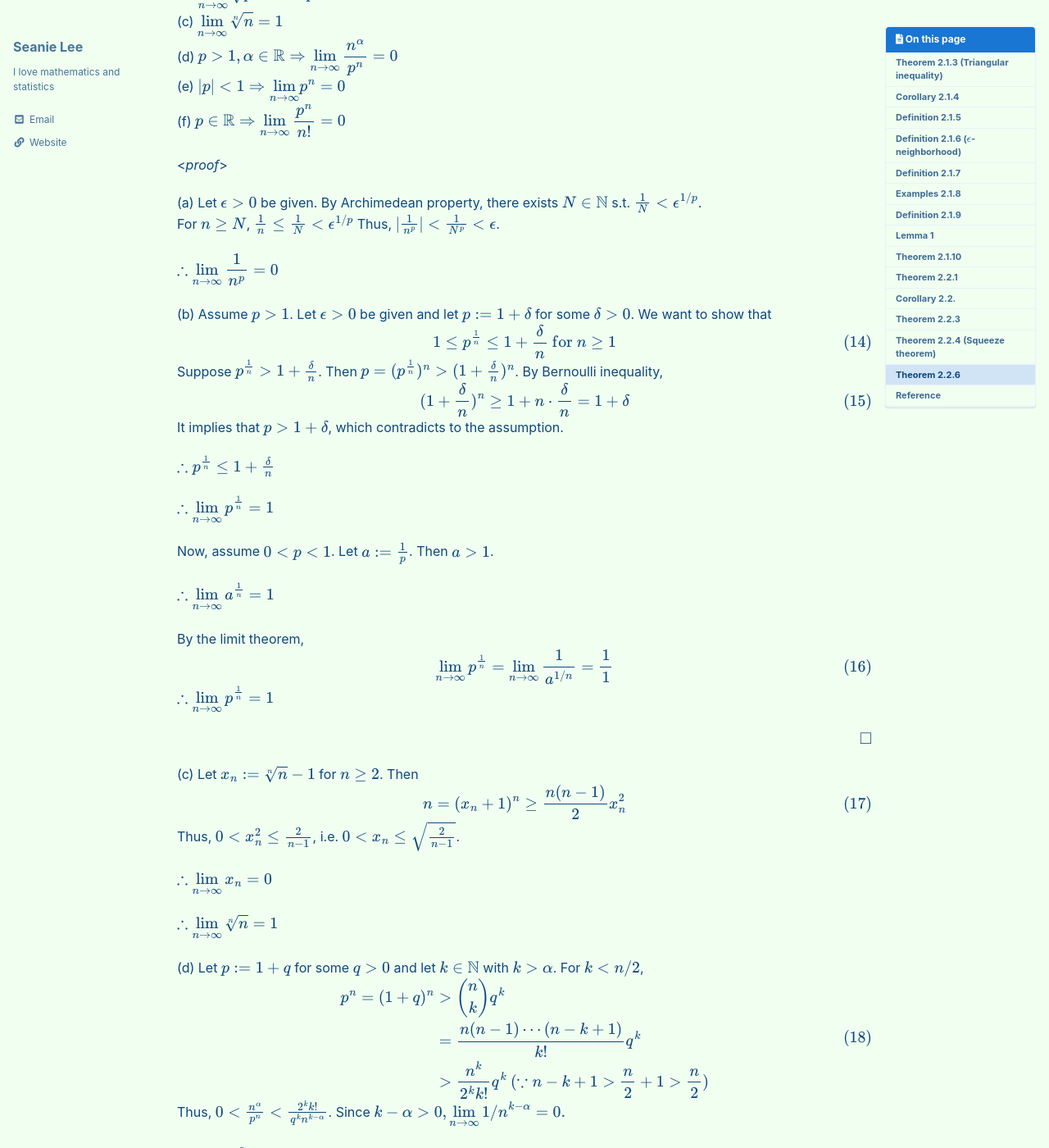
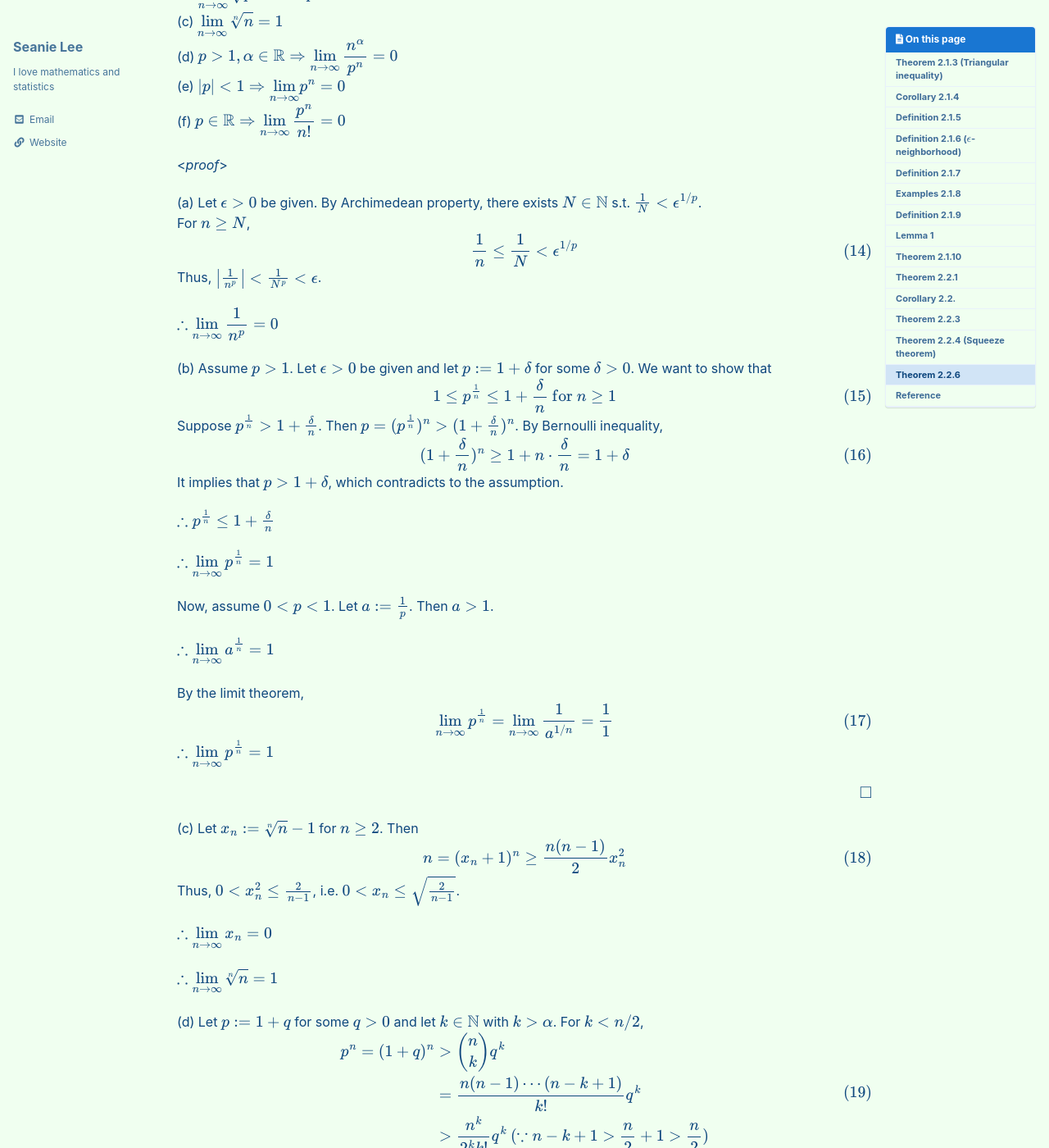
Before and after one commit to seanie12/blog, a Jekyll site: the page built from _posts/2020-11-14-sequence.md, in a window 1280 px wide and 1400 px high, scrolled down 4675 px. Shown: the whole window at 82% size. Built offline with Jekyll 4.4.1, drawn with Linux system fonts in a browser that asks for light colours; cached includes are drawn as plain includes; formulas are drawn with MathJax 3; some of the changed text lies outside the part shown.

Commit message:
Update 2020-11-14-sequence.md

```diff
--- a/_posts/2020-11-14-sequence.md
+++ b/_posts/2020-11-14-sequence.md
@@ -255,9 +255,11 @@ $$\tag*{$\square$}$$
 
 (a) Let $\epsilon >0$ be given. By Archimedean property, there exists $N\in\mathbb{N}$ s.t. $\frac{1}{N}< \epsilon^{1/p}$. <br /> For $n\geq N$,
 $$
+\begin{align}
 \frac{1}{n}\leq  \frac{1}{N} < \epsilon^{1/p}
+\end{align}
 $$
-Thus, $|\frac{1}{n^p}| < \frac{1}{N^p} <\epsilon$.
+Thus, $\left|\frac{1}{n^p}\right| < \frac{1}{N^p} <\epsilon$.
 
 $\therefore \displaystyle{\lim_{n\to\infty}\frac{1}{n^p}}=0$
 $$\tag*{$\square$}$$
@@ -317,7 +319,13 @@ p^n = (1+q)^n &> {n \choose k}q^k  \\
 \end{split}
 \end{align}
 $$
-Thus, $0< \frac{n^\alpha}{p^n} <\frac{2^k k!}{q^kn^{k-\alpha}}$. Since $k-\alpha>0, \displaystyle{\lim_{n\to\infty}1/n^{k-\alpha}}=0.$
+Thus,
+$$
+\begin{align}
+0< \frac{n^\alpha}{p^n} <\frac{2^k k!}{q^kn^{k-\alpha}}
+\end{align}
+$$
+ Since $k-\alpha>0, \displaystyle{\lim_{n\to\infty}1/n^{k-\alpha}}=0.$
 
 $\therefore \displaystyle{\lim_{n\to\infty}\frac{n^\alpha}{p^n}} =0$
 $$\tag*{$\square$}$$
```
